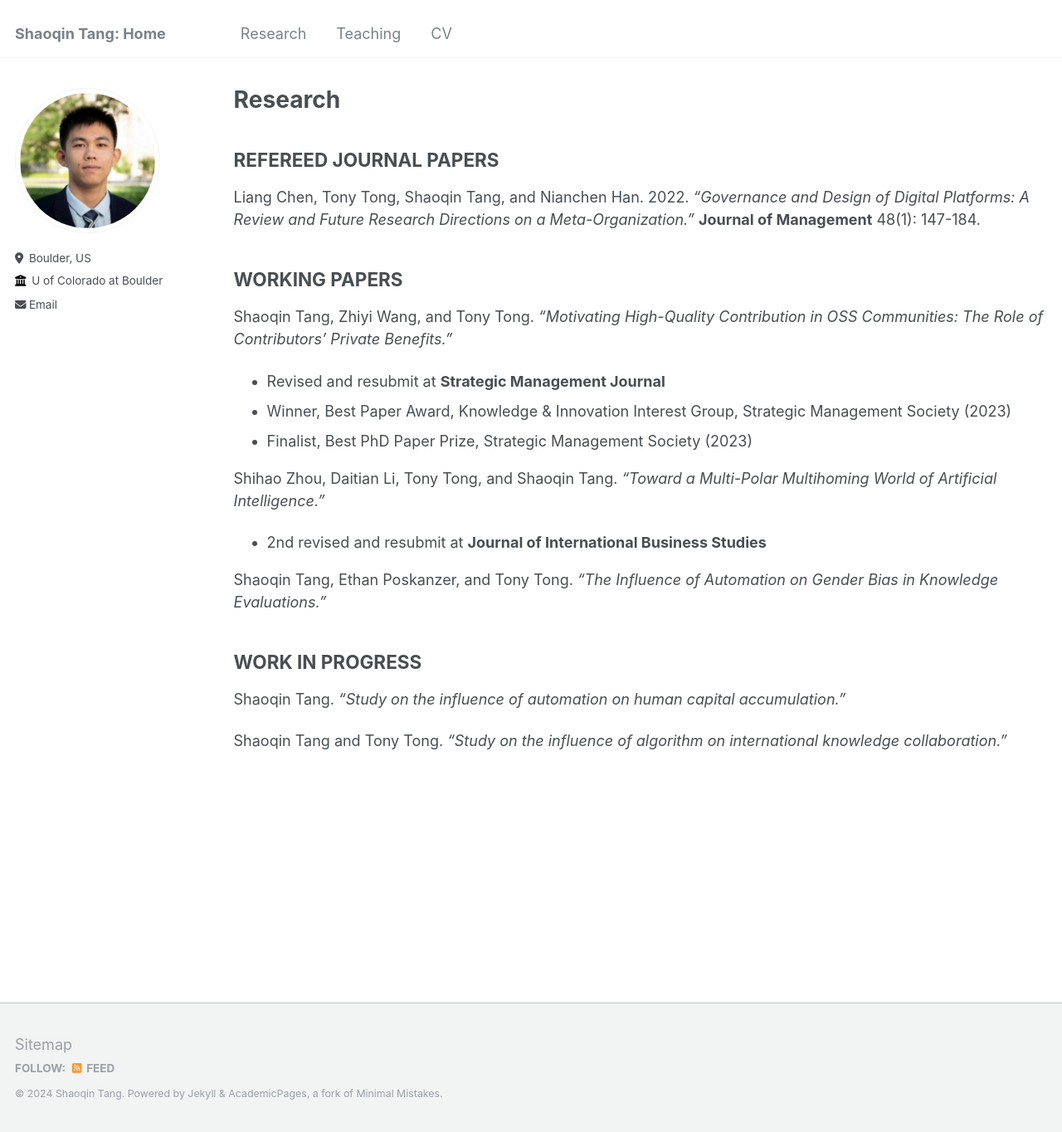
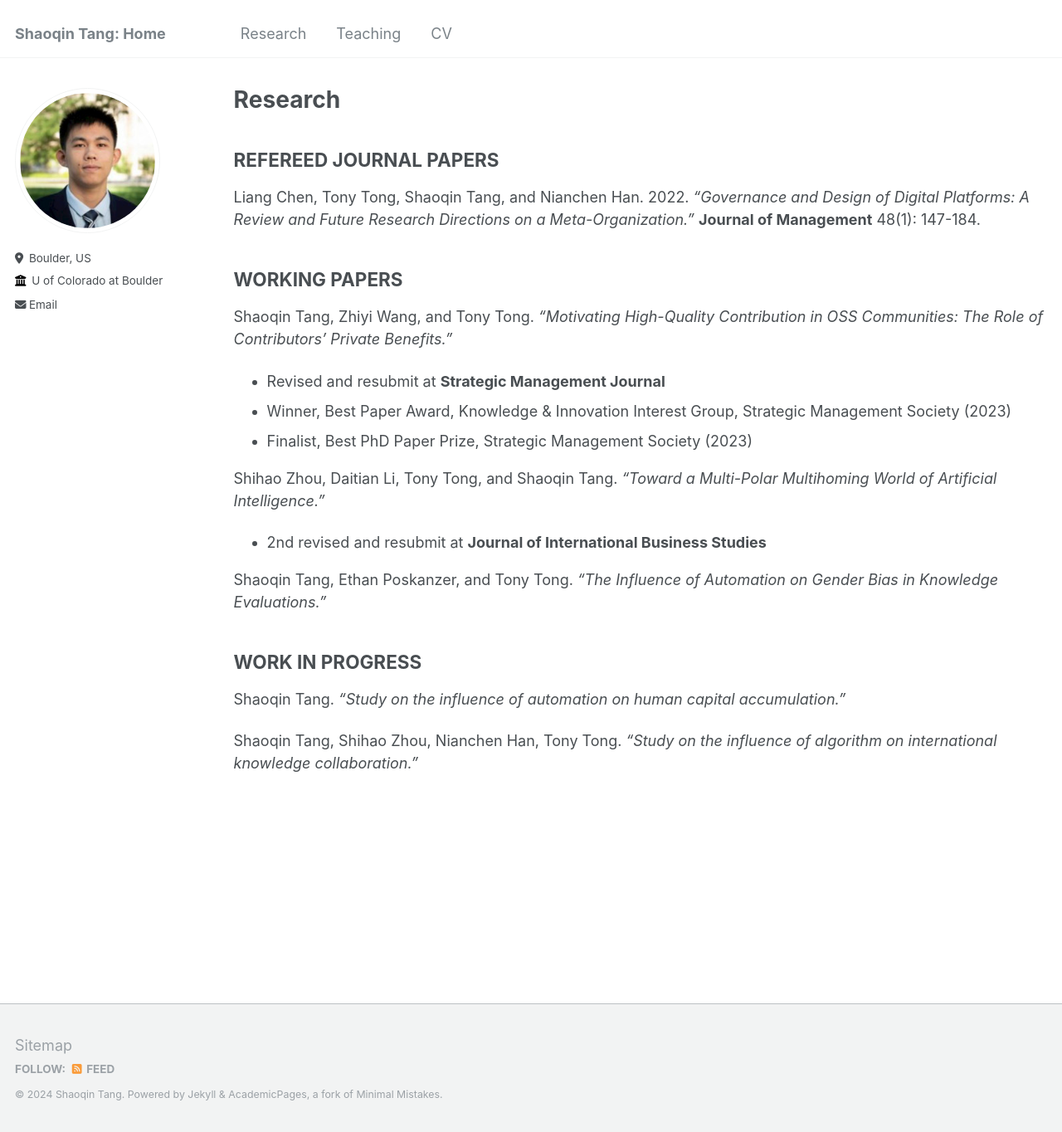
Before and after one commit to shaoqint/Shaoqint.github.io, a Jekyll site: the page built from _pages/research.md, in a window 1280 px wide and 1364 px high. Shown: the whole window at 83% size. Built offline with Jekyll 4.4.1, drawn with Linux system fonts in a browser that asks for light colours.

Commit message:
Update research.md

```diff
--- a/_pages/research.md
+++ b/_pages/research.md
@@ -30,4 +30,4 @@ Shaoqin Tang, Ethan Poskanzer, and Tony Tong. *“The Influence of Automation on
 
 Shaoqin Tang. *“Study on the influence of automation on human capital accumulation.”*
 
-Shaoqin Tang and Tony Tong. *“Study on the influence of algorithm on international knowledge collaboration.”*
+Shaoqin Tang, Shihao Zhou, Nianchen Han, Tony Tong. *“Study on the influence of algorithm on international knowledge collaboration.”*
```
